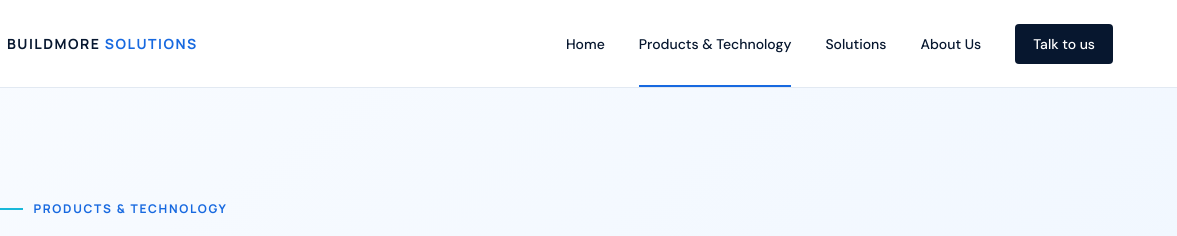
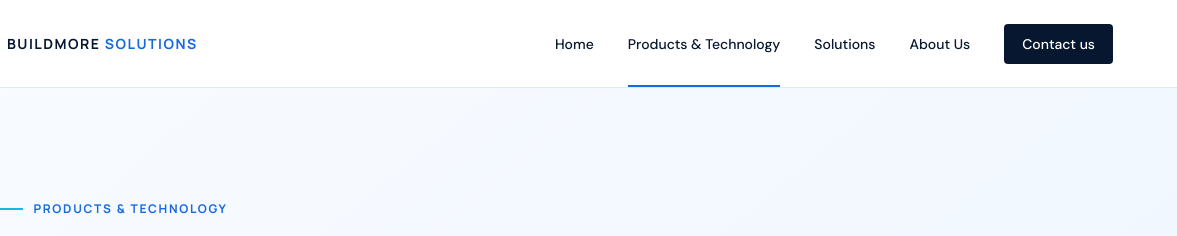
Before and after one commit to jayhohoho2019/bmmain, a website: page products.html in a window 1280 px wide. Shown: the top 236 px of the page, 103-1280 px from the left. Drawn offline with Linux system fonts and the light colour scheme.

Commit message:
Update products.html

```diff
--- a/products.html
+++ b/products.html
@@ -1,5 +1,5 @@
 <!doctype html><html lang="en"><head><meta charset="utf-8"><meta name="viewport" content="width=device-width, initial-scale=1"><title>Products & Technology — Buildmore Solutions</title><link rel="stylesheet" href="styles.css"></head><body>
-<header class="site-header"><a class="brand" href="index.html"><span class="logo"><i></i><i></i><i></i></span><span>BUILDMORE <b>SOLUTIONS</b></span></a><button class="menu">Menu</button><nav><a href="index.html">Home</a><a class="active" href="products.html">Products & Technology</a><a href="solutions.html">Solutions</a><a href="about.html">About Us</a><a class="nav-cta" href="mailto:awssupport@buildmore-solution.com">Talk to us</a></nav></header>
+<header class="site-header"><a class="brand" href="index.html"><span class="logo"><i></i><i></i><i></i></span><span>BUILDMORE <b>SOLUTIONS</b></span></a><button class="menu">Menu</button><nav><a href="index.html">Home</a><a class="active" href="products.html">Products & Technology</a><a href="solutions.html">Solutions</a><a href="about.html">About Us</a><a class="nav-cta" href="mailto:awssupport@buildmore-solution.com">Contact us</a></nav></header>
 <main><section class="page-hero"><p class="kicker"><span></span> Products & Technology</p><h1>Trusted knowledge.<br><em>Practical transformation.</em></h1><p>Buildmore combines a customizable enterprise knowledge product with hands-on AI transformation expertise—helping organizations identify value, deploy securely, and create lasting capability.</p><div class="stack-diagram"><div class="stack-title">BUILDMORE ENTERPRISE AI ARCHITECTURE</div><div class="stack-layer apps"><label>04 / EXPERIENCES</label><div><span>Knowledge Q&A</span><span>Intelligent Search</span><span>Domain Copilots</span><span>Workflow Agents</span></div></div><div class="stack-layer services"><label>03 / AI SERVICES</label><div><span>Knowledge Engine</span><span>Model & Token Services</span><span>Evaluation</span><span>Guardrails</span></div></div><div class="stack-layer platform"><label>02 / PLATFORM</label><div><span>Data & Model Management</span><span>Unified Scheduling</span><span>Monitoring</span><span>Access Control</span></div></div><div class="stack-layer infra"><label>01 / INFRASTRUCTURE</label><div><span>Private Cloud</span><span>Public Cloud</span><span>CPU / GPU / FPGA</span><span>Enterprise Storage</span></div></div><p>Unified governance and professional services span every layer—from infrastructure to the final application.</p></div></section>
 <section class="detail-section" id="knowledge"><div><span class="num">01 / PRODUCT</span><h2>Customizable Knowledge Base</h2><p>Give employees secure, conversational access to domain knowledge. Buildmore supports private deployment and lets each organization tailor the application to its own industry, data, terminology, and workflows—maintaining end-to-end control from infrastructure to the user experience.</p><ul><li>Multi-format ingestion for documents, databases, websites, and business systems</li><li>Hybrid retrieval, reranking, and domain-specific knowledge organization</li><li>Private or hybrid deployment for sensitive enterprise data</li><li>Role-based permissions, citations, feedback, and full answer traceability</li><li>Custom interfaces for search, expert Q&A, copilots, and intelligent agents</li></ul></div><div class="rag-diagram"><div class="rag-col"><small>KNOWLEDGE SOURCES</small><span>Documents</span><span>Databases</span><span>Business systems</span></div><i>→</i><div class="rag-core"><small>BUILDMORE ENGINE</small><b>Ingest</b><b>Index</b><b>Retrieve</b><b>Rerank</b><b>Generate</b><em>Permissions · Evaluation · Audit</em></div><i>→</i><div class="rag-col"><small>AI EXPERIENCES</small><span>Trusted answers</span><span>Enterprise search</span><span>Domain agents</span></div></div></section>
 <section class="detail-section alt" id="consulting"><div><span class="num">02 / SERVICE</span><h2>AI Transformation Consulting</h2><p>Move from broad AI ambition to a focused transformation program. We work with leadership, business teams, and IT to connect strategy with execution.</p><ul><li>AI opportunity and readiness assessment</li><li>Use-case portfolio and value prioritization</li><li>Architecture, governance, and operating model</li><li>Pilot design and production implementation</li><li>Capability building and scaled adoption</li></ul></div><div class="flow-diagram"><span>DISCOVER</span><i>→</i><span>PRIORITIZE</span><i>→</i><span>BUILD</span><i>→</i><span>SCALE</span><div class="feedback">STRATEGY + TECHNOLOGY + CHANGE</div></div></section>
```
